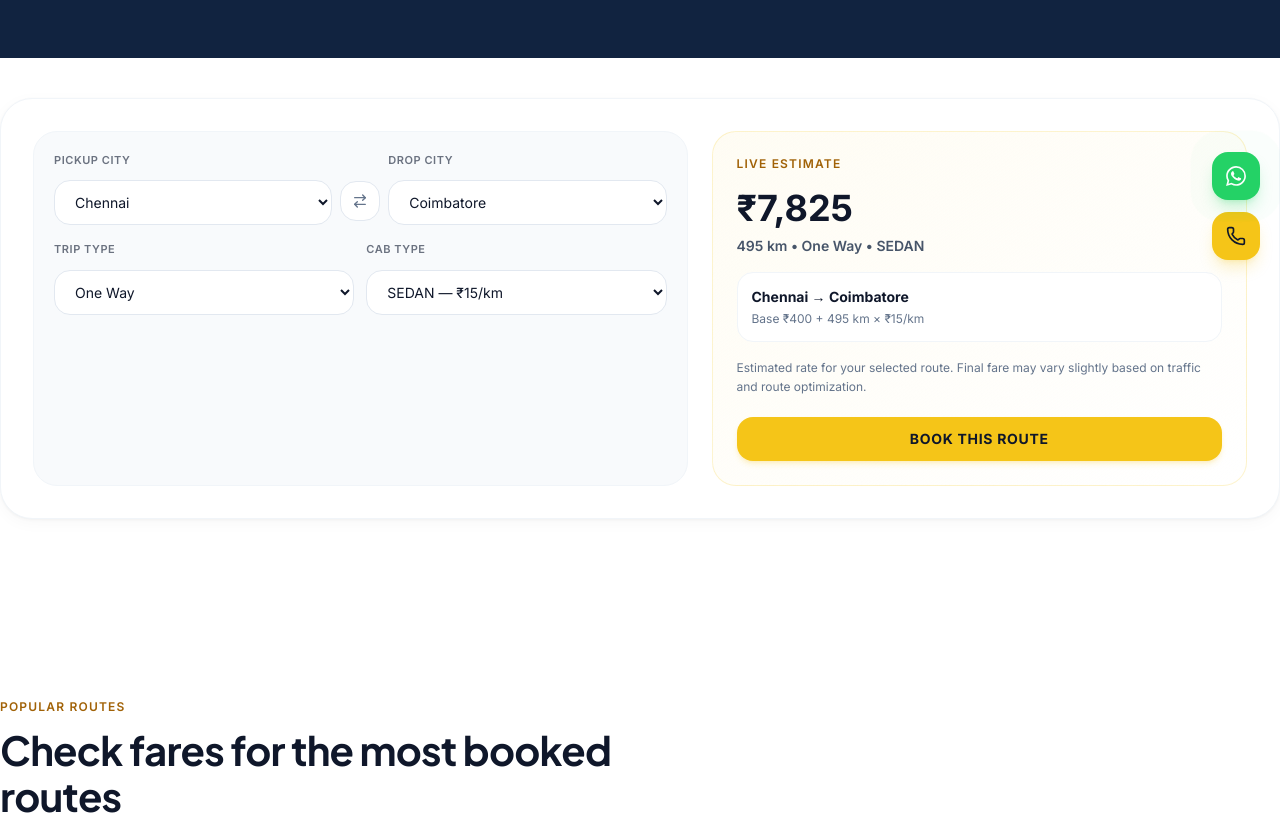
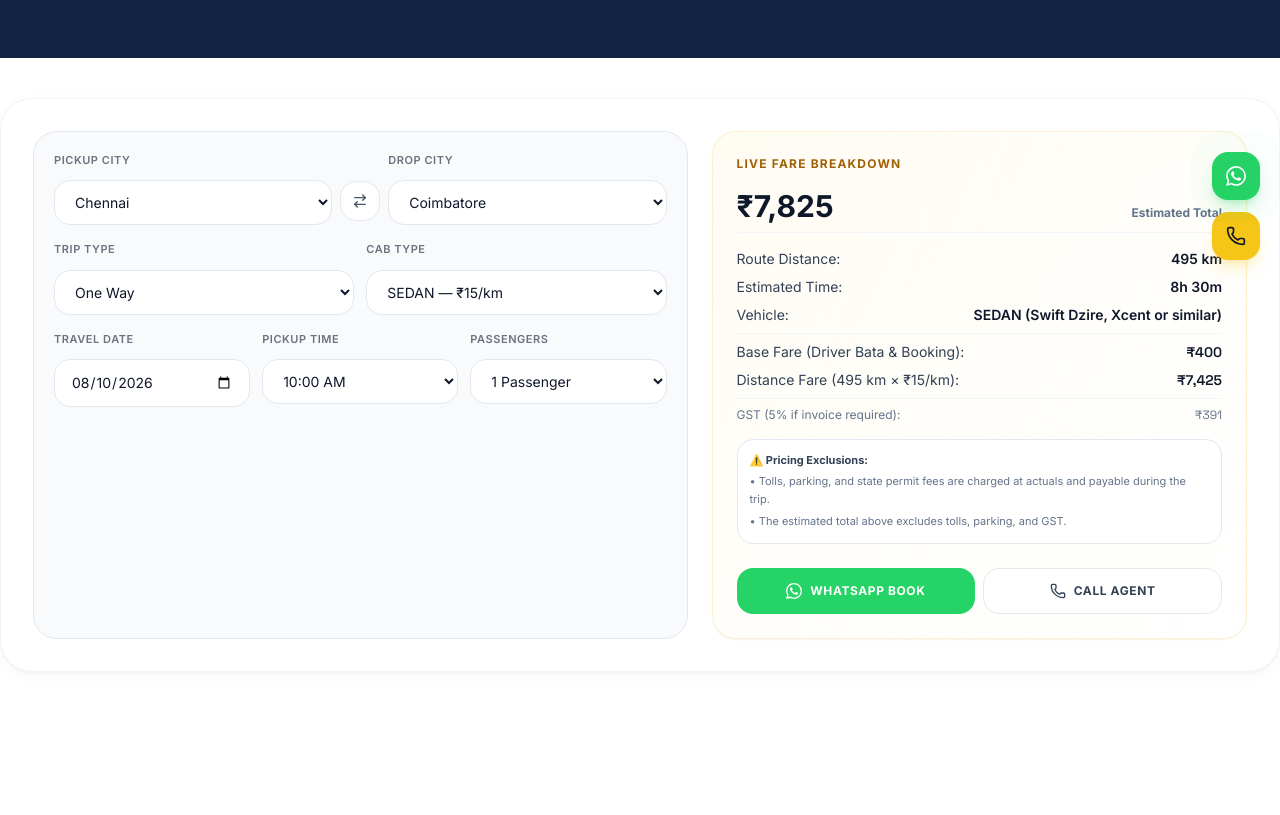
Before and after one commit to obeyonewaytaxi-svg/onewaytaxi, a React (Vite) app: page /fare-calculator in a window 1280 px wide. Shown: the part 520-1335 px from the top of the page. Built offline with nearby package versions, Linux system fonts and the light colour scheme.

Commit message:
feat: complete production-grade upgrades for statistics, pricing breakdowns, accessible controls, and footer design

```diff
--- a/index.html
+++ b/index.html
@@ -16,7 +16,7 @@
             "description": "Premium one-way taxi service in Tamil Nadu and South India with instant booking, transparent pricing, and verified drivers.",
             "image": "https://obeyonewaytaxi.com/branding-image.png",
             "telephone": "+918667219259",
-            "email": "hello@obeyonewaytaxi.com",
+            "email": "bookings@obeyonewaytaxi.com",
             "address": {
               "@type": "PostalAddress",
               "addressLocality": "Chennai",
--- a/src/components/PricingSection.tsx
+++ b/src/components/PricingSection.tsx
@@ -112,7 +112,7 @@ const PricingSection = () => {
           </p>
           <p className="mt-4 inline-flex items-center gap-2 rounded-full border border-yellow-200 bg-white px-4 py-1.5 text-xs font-bold uppercase tracking-wider text-slate-700">
             <span className="h-1.5 w-1.5 rounded-full bg-yellow-500" />
-            Trusted by 50,000+ travellers
+            Trusted by 10,000+ travellers
           </p>
         </div>
 
--- a/src/components/booking/FareCalculatorWidget.tsx
+++ b/src/components/booking/FareCalculatorWidget.tsx
@@ -1,13 +1,20 @@
 import { useMemo, useState } from 'react';
-import { ArrowRightLeft, MapPin } from 'lucide-react';
+import { ArrowRightLeft, MapPin, Phone } from 'lucide-react';
 import { formatINR } from '../../lib/utils';
-import { calculateFare, tripTypeOptions } from '../../lib/booking';
+import { calculateFare, tripTypeOptions, timeOptions } from '../../lib/booking';
 import type { TripType } from '../../types';
 import { cabs, routes } from '../../data/siteData';
-import { Select, FieldLabel } from '../ui/Input';
-import { Button } from '../ui/Button';
+import { Select, FieldLabel, Input } from '../ui/Input';
+import { siteConfig, waLink } from '../../config/site';
+import WhatsAppIcon from '../icons/WhatsAppIcon';
 
 const cityOptions = Array.from(new Set(routes.flatMap((route) => [route.origin, route.destination]))).sort();
+
+function todayLocal(): string {
+  const now = new Date();
+  const offset = now.getTimezoneOffset() * 60000;
+  return new Date(now.getTime() - offset).toISOString().slice(0, 10);
+}
 
 type FareCalculatorWidgetProps = {
   onBook?: (details: { pickup: string; drop: string; cabTitle: string; tripType: TripType }) => void;
@@ -18,23 +25,50 @@ export function FareCalculatorWidget({ onBook }: FareCalculatorWidgetProps) {
   const [drop, setDrop] = useState('Coimbatore');
   const [tripType, setTripType] = useState<TripType>('One Way');
   const [cabTitle, setCabTitle] = useState(cabs[0].title);
+  const [date, setDate] = useState(todayLocal());
+  const [time, setTime] = useState('10:00 AM');
+  const [passengers, setPassengers] = useState('1');
 
-  const result = useMemo(() => calculateFare({ pickup, drop, cabTitle, tripType }), [pickup, drop, cabTitle, tripType]);
+  const result = useMemo(() => calculateFare({ pickup, drop, cabTitle, tripType, time }), [pickup, drop, cabTitle, tripType, time]);
 
   const cab = cabs.find((item) => item.title === cabTitle) ?? cabs[0];
+
+  const routeInfo = useMemo(() => {
+    return routes.find(
+      (r) =>
+        (r.origin.toLowerCase() === pickup.toLowerCase() && r.destination.toLowerCase() === drop.toLowerCase()) ||
+        (r.origin.toLowerCase() === drop.toLowerCase() && r.destination.toLowerCase() === pickup.toLowerCase())
+    );
+  }, [pickup, drop]);
+
+  const duration = routeInfo?.durationHours ?? 'Calculated on booking';
 
   const swap = () => {
     setPickup(drop);
     setDrop(pickup);
   };
 
+  const handleWhatsAppBooking = () => {
+    const text = `Hi Obey One Way Taxi, I want to book a taxi.
+Pickup: ${pickup}
+Drop: ${drop}
+Date: ${date}
+Time: ${time}
+Passengers: ${passengers}
+Vehicle: ${cabTitle} (${cab.model})
+Trip Type: ${tripType}
+Estimated Distance: ${result.distanceKm} km
+Estimated Total: ${formatINR(result.estimatedTotal)}`;
+    window.open(waLink(text), '_blank');
+  };
+
   return (
     <div className="grid gap-6 lg:grid-cols-[1.1fr_0.9fr]">
-      <div className="rounded-2xl border border-slate-100 bg-slate-50 p-5">
+      <div className="rounded-2xl border border-slate-200 bg-slate-50 p-5">
         <div className="grid grid-cols-[1fr_auto_1fr] items-end gap-2">
           <div className="space-y-1.5">
-            <FieldLabel>Pickup City</FieldLabel>
-            <Select value={pickup} onChange={(e) => setPickup(e.target.value)}>
+            <FieldLabel htmlFor="calc-pickup">Pickup City</FieldLabel>
+            <Select id="calc-pickup" value={pickup} onChange={(e) => setPickup(e.target.value)}>
               {cityOptions.map((city) => (
                 <option key={city} value={city}>
                   {city}
@@ -45,14 +79,14 @@ export function FareCalculatorWidget({ onBook }: FareCalculatorWidgetProps) {
           <button
             type="button"
             onClick={swap}
-            className="mb-1 flex h-10 w-10 items-center justify-center rounded-xl border border-slate-200 bg-white text-slate-500 transition-all hover:rotate-180 hover:border-brand-secondary hover:text-brand-secondary"
+            className="mb-1 flex h-10 w-10 items-center justify-center rounded-xl border border-slate-200 bg-white text-slate-600 transition-all hover:rotate-180 hover:border-brand-secondary hover:text-brand-secondary"
             aria-label="Swap cities"
           >
             <ArrowRightLeft className="h-4 w-4" />
           </button>
           <div className="space-y-1.5">
-            <FieldLabel>Drop City</FieldLabel>
-            <Select value={drop} onChange={(e) => setDrop(e.target.value)}>
+            <FieldLabel htmlFor="calc-drop">Drop City</FieldLabel>
+            <Select id="calc-drop" value={drop} onChange={(e) => setDrop(e.target.value)}>
               {cityOptions.map((city) => (
                 <option key={city} value={city}>
                   {city}
@@ -64,8 +98,8 @@ export function FareCalculatorWidget({ onBook }: FareCalculatorWidgetProps) {
 
         <div className="mt-4 grid gap-3 sm:grid-cols-2">
           <div className="space-y-1.5">
-            <FieldLabel>Trip Type</FieldLabel>
-            <Select value={tripType} onChange={(e) => setTripType(e.target.value as TripType)}>
+            <FieldLabel htmlFor="calc-trip-type">Trip Type</FieldLabel>
+            <Select id="calc-trip-type" value={tripType} onChange={(e) => setTripType(e.target.value as TripType)}>
               {tripTypeOptions.map((option) => (
                 <option key={option} value={option}>
                   {option}
@@ -74,11 +108,38 @@ export function FareCalculatorWidget({ onBook }: FareCalculatorWidgetProps) {
             </Select>
           </div>
           <div className="space-y-1.5">
-            <FieldLabel>Cab Type</FieldLabel>
-            <Select value={cabTitle} onChange={(e) => setCabTitle(e.target.value)}>
+            <FieldLabel htmlFor="calc-cab-type">Cab Type</FieldLabel>
+            <Select id="calc-cab-type" value={cabTitle} onChange={(e) => setCabTitle(e.target.value)}>
               {cabs.map((item) => (
                 <option key={item.title} value={item.title}>
-                  {item.title} — ₹{item.rate}/km
+                  {item.title} — ₹{tripType === 'Round Trip' ? item.roundTripRate : item.rate}/km
+                </option>
+              ))}
+            </Select>
+          </div>
+        </div>
+
+        <div className="mt-4 grid gap-3 sm:grid-cols-3">
+          <div className="space-y-1.5">
+            <FieldLabel htmlFor="calc-date">Travel Date</FieldLabel>
+            <Input id="calc-date" type="date" min={todayLocal()} value={date} onChange={(e) => setDate(e.target.value)} />
+          </div>
+          <div className="space-y-1.5">
+            <FieldLabel htmlFor="calc-time">Pickup Time</FieldLabel>
+            <Select id="calc-time" value={time} onChange={(e) => setTime(e.target.value)}>
+              {timeOptions.map((option) => (
+                <option key={option} value={option}>
+                  {option}
+                </option>
+              ))}
+            </Select>
+          </div>
+          <div className="space-y-1.5">
+            <FieldLabel htmlFor="calc-passengers">Passengers</FieldLabel>
+            <Select id="calc-passengers" value={passengers} onChange={(e) => setPassengers(e.target.value)}>
+              {[1, 2, 3, 4, 5, 6, 7].map((num) => (
+                <option key={num} value={num.toString()}>
+                  {num} {num === 1 ? 'Passenger' : 'Passengers'}
                 </option>
               ))}
             </Select>
@@ -86,59 +147,104 @@ export function FareCalculatorWidget({ onBook }: FareCalculatorWidgetProps) {
         </div>
 
         {pickup.toLowerCase() === drop.toLowerCase() && (
-          <p className="mt-3 text-xs font-medium text-red-600">Pickup and drop must be different cities.</p>
+          <p className="mt-3 text-xs font-bold text-red-600">Pickup and drop must be different cities.</p>
+        )}
+
+        {parseInt(passengers, 10) > 4 && cabTitle === 'SEDAN' && (
+          <p className="mt-3 rounded-lg bg-amber-50 border border-amber-200 p-2 text-xs font-bold text-amber-800">
+            ⚠️ Sedan is suitable for up to 4 passengers. Please select SUV or Innova for comfort.
+          </p>
         )}
       </div>
 
-      <div className="flex flex-col rounded-2xl border border-brand-secondary/20 bg-gradient-to-br from-brand-secondary/5 to-white p-6">
-        <p className="text-xs font-semibold uppercase tracking-widest text-brand-secondary-text">Live Estimate</p>
+      <div className="flex flex-col rounded-2xl border border-brand-secondary/20 bg-gradient-to-br from-brand-secondary/5 to-white p-6 shadow-sm">
+        <p className="text-xs font-bold uppercase tracking-widest text-brand-secondary-text">Live Fare Breakdown</p>
 
         {result.found ? (
-          <>
-            <h3 className="mt-4 text-4xl font-bold text-slate-900">{formatINR(result.fare)}</h3>
-            <p className="mt-2 text-sm font-semibold text-slate-600">
-              {result.distanceKm} km • {result.tripType} • {cab.title}
-            </p>
-            <div className="mt-4 rounded-xl border border-slate-100 bg-white p-3.5 text-sm">
-              <p className="font-bold text-slate-900">{pickup} → {drop}</p>
-              <p className="mt-1 text-xs text-slate-500">
-                Base {formatINR(result.baseFare)} + {result.billedDistance} km × {formatINR(result.rate)}/km
-                {result.tripType === 'Round Trip' ? ' (round trip rate)' : ''}
-              </p>
+          <div className="mt-4 flex-1 space-y-4">
+            <div className="flex items-baseline justify-between border-b border-slate-100 pb-2">
+              <h3 className="text-3xl font-black text-slate-900">{formatINR(result.estimatedTotal)}</h3>
+              <p className="text-xs font-bold text-slate-500">Estimated Total</p>
+            </div>
+
+            <div className="space-y-2 text-sm text-slate-700">
+              <div className="flex justify-between">
+                <span>Route Distance:</span>
+                <span className="font-semibold text-slate-900">{result.distanceKm} km</span>
+              </div>
+              <div className="flex justify-between">
+                <span>Estimated Time:</span>
+                <span className="font-semibold text-slate-900">{duration}</span>
+              </div>
+              <div className="flex justify-between">
+                <span>Vehicle:</span>
+                <span className="font-semibold text-slate-900">{cab.title} ({cab.model})</span>
+              </div>
+              <div className="flex justify-between border-t border-slate-100 pt-2">
+                <span>Base Fare (Driver Bata & Booking):</span>
+                <span className="font-numbers font-semibold text-slate-900">{formatINR(result.baseFare)}</span>
+              </div>
+              <div className="flex justify-between">
+                <span>Distance Fare ({result.billedDistance} km × {formatINR(result.rate)}/km):</span>
+                <span className="font-numbers font-semibold text-slate-900">{formatINR(result.distanceFare)}</span>
+              </div>
+
+              {result.hillCharge > 0 && (
+                <div className="flex justify-between text-amber-700">
+                  <span>Hill Station Driver Beta:</span>
+                  <span className="font-numbers font-semibold">{formatINR(result.hillCharge)}</span>
+                </div>
+              )}
+
+              {result.nightCharge > 0 && (
+                <div className="flex justify-between text-indigo-700">
+                  <span>Driver Night Charge (11 PM - 6 AM):</span>
+                  <span className="font-numbers font-semibold">{formatINR(result.nightCharge)}</span>
+                </div>
+              )}
+
               {result.minimumApplied && (
-                <p className="mt-1 text-[11px] font-semibold text-brand-secondary-text">
-                  Minimum billing applied — billed for {result.billedDistance} km
-                </p>
+                <div className="rounded-lg bg-yellow-50 border border-yellow-200 px-3 py-1.5 text-[11px] font-semibold text-yellow-800">
+                  Billed for minimum distance ({result.billedDistance} km)
+                </div>
               )}
+
+              <div className="flex justify-between border-t border-slate-100 pt-2 text-xs text-slate-500">
+                <span>GST (5% if invoice required):</span>
+                <span className="font-numbers">{formatINR(result.gst)}</span>
+              </div>
             </div>
-          </>
+
+            <div className="rounded-xl border border-slate-200 bg-white p-3 text-[11px] leading-relaxed text-slate-500 space-y-1">
+              <p className="font-bold text-slate-700">⚠️ Pricing Exclusions:</p>
+              <p>• Tolls, parking, and state permit fees are charged at actuals and payable during the trip.</p>
+              <p>• The estimated total above excludes tolls, parking, and GST.</p>
+            </div>
+
+            <div className="grid grid-cols-2 gap-2 pt-2">
+              <button
+                type="button"
+                onClick={handleWhatsAppBooking}
+                disabled={pickup.toLowerCase() === drop.toLowerCase()}
+                className="inline-flex items-center justify-center gap-2 rounded-xl bg-[#25D366] py-3.5 text-xs font-bold uppercase tracking-wider text-white transition hover:bg-[#20ba59]"
+              >
+                <WhatsAppIcon className="h-4 w-4" />
+                WhatsApp Book
+              </button>
+              <a
+                href={`tel:${siteConfig.phone}`}
+                className="inline-flex items-center justify-center gap-2 rounded-xl border border-slate-200 bg-white py-3.5 text-xs font-bold uppercase tracking-wider text-slate-700 transition hover:bg-slate-50"
+              >
+                <Phone className="h-4 w-4" />
+                Call Agent
+              </a>
+            </div>
+          </div>
         ) : (
-          <div className="mt-6 flex items-start gap-3 text-sm text-slate-500">
+          <div className="mt-6 flex items-start gap-3 text-sm text-slate-600">
             <MapPin className="mt-0.5 h-5 w-5 shrink-0 text-brand-secondary" />
-            <p>We could not find a direct route for this pair. Try the booking form and our team will quote a custom fare.</p>
+            <p>We could not find a direct route for this pair. Try calling us or checking via WhatsApp for a custom estimate.</p>
           </div>
-        )}
-
-        <p className="mt-4 text-xs leading-relaxed text-slate-500">
-          Estimated rate for your selected route. Final fare may vary slightly based on traffic and route optimization.
-        </p>
-
-        <div className="mt-5">
-          <Button
-            variant="primary"
-            size="md"
-            className="w-full"
-            disabled={!result.found || pickup.toLowerCase() === drop.toLowerCase()}
-            onClick={() => onBook?.({ pickup, drop, cabTitle, tripType })}
-            type="button"
-          >
-            Book This Route
-          </Button>
-        </div>
-        {!onBook && (
-          <p className="mt-3 text-center text-[11px] leading-relaxed text-slate-500">
-            Have a different route in mind? Use the booking form on this page and our team will quote a custom fare.
-          </p>
         )}
       </div>
     </div>
--- a/src/components/shared/Hero.tsx
+++ b/src/components/shared/Hero.tsx
@@ -30,7 +30,7 @@ export function Hero() {
 
             <div className="inline-flex items-center gap-2 rounded-full bg-[#1a2d4a] border border-[#233859] px-4 py-1.5 text-[11px] font-bold uppercase tracking-widest text-[#F5C518]">
               <span className="h-1.5 w-1.5 animate-pulse rounded-full bg-[#F5C518]" />
-              Trusted by 50,000+ travellers
+              Trusted by 10,000+ travellers
             </div>
 
             <h1 className="mt-8 max-w-3xl font-heading text-4xl font-extrabold tracking-tight text-white sm:text-5xl lg:text-6xl lg:leading-[1.1]">
@@ -81,7 +81,7 @@ export function Hero() {
                     <Icon className="h-5 w-5 text-[#F5C518]" />
                   </div>
                   <div>
-                    <h3 className="text-sm font-bold text-white tracking-wide">{title}</h3>
+                    <p className="text-sm font-bold text-white tracking-wide">{title}</p>
                     <p className="mt-1.5 text-xs leading-relaxed text-slate-400">{desc}</p>
                   </div>
                 </motion.div>
--- a/src/components/shared/StatsBar.tsx
+++ b/src/components/shared/StatsBar.tsx
@@ -6,7 +6,7 @@ import { Headphones, ThumbsUp, Route, Car } from 'lucide-react';
 const stats = [
   { value: 24, suffix: '/7', label: 'Support', icon: Headphones },
   { value: 98, suffix: '%', label: 'Customer satisfaction', icon: ThumbsUp },
-  { value: 250, suffix: '+', label: 'Routes covered', icon: Route },
+  { value: 100, suffix: '+', label: 'Routes covered', icon: Route },
   { value: 5000, suffix: '+', label: 'Successful rides', icon: Car },
 ];
 
--- a/src/data/cityData.ts
+++ b/src/data/cityData.ts
@@ -34,8 +34,7 @@ export const cityContent: Record<string, CityContent> = {
     landmarks: ['Chennai Airport', 'Chennai Central', 'Egmore Station', 'Marina Beach', 'IT Corridor OMR'],
     airport: 'Chennai International Airport (MAA)',
     faqs: [
-      { q: 'How much is a Chennai drop taxi?', a: 'Fares are transparent per-km based on cab type and destination. Check the route page for an instant estimate — you pay only for the one-way drop, with no return fare.' },
-      { q: 'Does the Chennai taxi include tolls?', a: 'Tolls and parking are included in the final fare for most routes, and we confirm a transparent estimate before you book.' },
+      { q: 'Are tolls and parking charges included for Chennai drop taxis?', a: 'No, tolls and parking charges are excluded from the per-km rate and are payable at actuals. We will provide an estimate of these charges before confirming your booking on WhatsApp.' },
       { q: 'Do you pick up from Chennai Airport?', a: 'Yes. We offer airport pickup and drop taxi service from Chennai International Airport with flight tracking on request.' },
     ],
   },
@@ -96,7 +95,7 @@ export const cityContent: Record<string, CityContent> = {
     faqs: [
       { q: 'What routes do Trichy drop taxis cover?', a: 'We cover Chennai, Madurai, Salem, Coimbatore and Pondicherry with one way and round trip options.' },
       { q: 'Is a Trichy to Chennai taxi available at night?', a: 'Yes. We operate 24/7 including nights and public holidays across Tamil Nadu.' },
-      { q: 'Are tolls included in Trichy cab fares?', a: 'Tolls and parking are included in the final fare for most routes, confirmed before booking.' },
+      { q: 'Are tolls and parking charges included in Trichy cab fares?', a: 'No, tolls and parking charges are excluded from the base per-km rate and are payable at actuals. Our dispatch team will share an estimate of these fees during booking confirmation.' },
     ],
   },
   salem: {
--- a/src/lib/booking.ts
+++ b/src/lib/booking.ts
@@ -7,13 +7,34 @@ export const BASE_FARE = 400;
 
 const HILL_STATIONS = ['ooty', 'kodaikanal', 'munnar', 'yercaud', 'coonoor', 'valparai', 'yelagiri', 'kolli hills'];
 
+export const NIGHT_TIMES = [
+  '11:00 PM', '11:30 PM',
+  '12:00 AM', '12:30 AM', '01:00 AM', '01:30 AM', '02:00 AM', '02:30 AM', '03:00 AM', '03:30 AM',
+  '04:00 AM', '04:30 AM', '05:00 AM', '05:30 AM'
+];
+
 export function calculateFare(options: {
   pickup: string;
   drop: string;
   cabTitle: string;
   tripType: TripType;
-}): { fare: number; distanceKm: number; billedDistance: number; minimumApplied: boolean; rate: number; baseFare: number; tripType: TripType; found: boolean } {
-  const { pickup, drop, cabTitle, tripType } = options;
+  time?: string;
+}): {
+  fare: number;
+  distanceKm: number;
+  billedDistance: number;
+  minimumApplied: boolean;
+  rate: number;
+  baseFare: number;
+  hillCharge: number;
+  nightCharge: number;
+  distanceFare: number;
+  gst: number;
+  estimatedTotal: number;
+  tripType: TripType;
+  found: boolean;
+} {
+  const { pickup, drop, cabTitle, tripType, time = '' } = options;
   const cab = findCabByTitle(cabTitle);
   const rate = cab?.rate ?? 15;
   const roundTripRate = cab?.roundTripRate ?? rate;
@@ -21,19 +42,31 @@ export function calculateFare(options: {
   const distance = getRouteDistance(pickup, drop);
 
   if (distance === null) {
-    return { fare: 0, distanceKm: 0, billedDistance: 0, minimumApplied: false, rate: 0, baseFare: 0, tripType, found: false };
+    return {
+      fare: 0,
+      distanceKm: 0,
+      billedDistance: 0,
+      minimumApplied: false,
+      rate: 0,
+      baseFare: 0,
+      hillCharge: 0,
+      nightCharge: 0,
+      distanceFare: 0,
+      gst: 0,
+      estimatedTotal: 0,
+      tripType,
+      found: false
+    };
   }
 
-  let baseFare = BASE_FARE;
+  const baseFare = BASE_FARE;
   const isHillStation = HILL_STATIONS.some(hs =>
     pickup.toLowerCase().includes(hs) || drop.toLowerCase().includes(hs)
   );
-  if (isHillStation) {
-    baseFare += 300; // Hill station driver amount extra
-  }
+  const hillCharge = isHillStation ? 300 : 0;
+  const nightCharge = NIGHT_TIMES.includes(time) ? 400 : 0;
 
   let billedDistance = distance;
-  let fare = 0;
   let minimumApplied = false;
 
   if (tripType === 'Round Trip') {
@@ -45,7 +78,6 @@ export function calculateFare(options: {
     } else {
       billedDistance = totalDistance;
     }
-    fare = baseFare + billedDistance * roundTripRate;
   } else {
     // One way minimum 130km
     if (distance < 130) {
@@ -54,16 +86,26 @@ export function calculateFare(options: {
     } else {
       billedDistance = distance;
     }
-    fare = baseFare + billedDistance * rate;
   }
+
+  const actualRate = tripType === 'Round Trip' ? roundTripRate : rate;
+  const distanceFare = billedDistance * actualRate;
+  const estimatedTotal = baseFare + distanceFare + hillCharge + nightCharge;
+  const gst = Math.round(estimatedTotal * 0.05);
+  const fare = estimatedTotal; // Billed standard total (excluding GST/tolls which are actuals or optional invoice add-ons)
 
   return {
     fare: Math.round(fare),
-    distanceKm: distance, // Actual distance
-    billedDistance,       // Distance used for billing
-    minimumApplied,       // Whether the minimum limit was enforced
-    rate: tripType === 'Round Trip' ? roundTripRate : rate,
+    distanceKm: distance,
+    billedDistance,
+    minimumApplied,
+    rate: actualRate,
     baseFare,
+    hillCharge,
+    nightCharge,
+    distanceFare,
+    gst,
+    estimatedTotal,
     tripType,
     found: true,
   };
--- a/src/pages/FleetPage.tsx
+++ b/src/pages/FleetPage.tsx
@@ -29,7 +29,7 @@ const FleetPage = () => (
       <div className="mb-6 flex justify-center">
         <span className="inline-flex items-center gap-2 rounded-full border border-slate-200 bg-white px-4 py-1.5 text-[11px] font-bold uppercase tracking-wider text-slate-600">
           <span className="h-1.5 w-1.5 rounded-full bg-brand-secondary" />
-          Trusted by 50,000+ travellers
+          Trusted by 10,000+ travellers
         </span>
       </div>
       <div className="grid gap-5 sm:grid-cols-2 lg:grid-cols-3">
```
Also changed, not shown: src/components/layout/Footer.tsx (+6 -12 lines), src/data/siteData.ts (+7 -2 lines), src/pages/TariffPage.tsx (+9 -9 lines).
